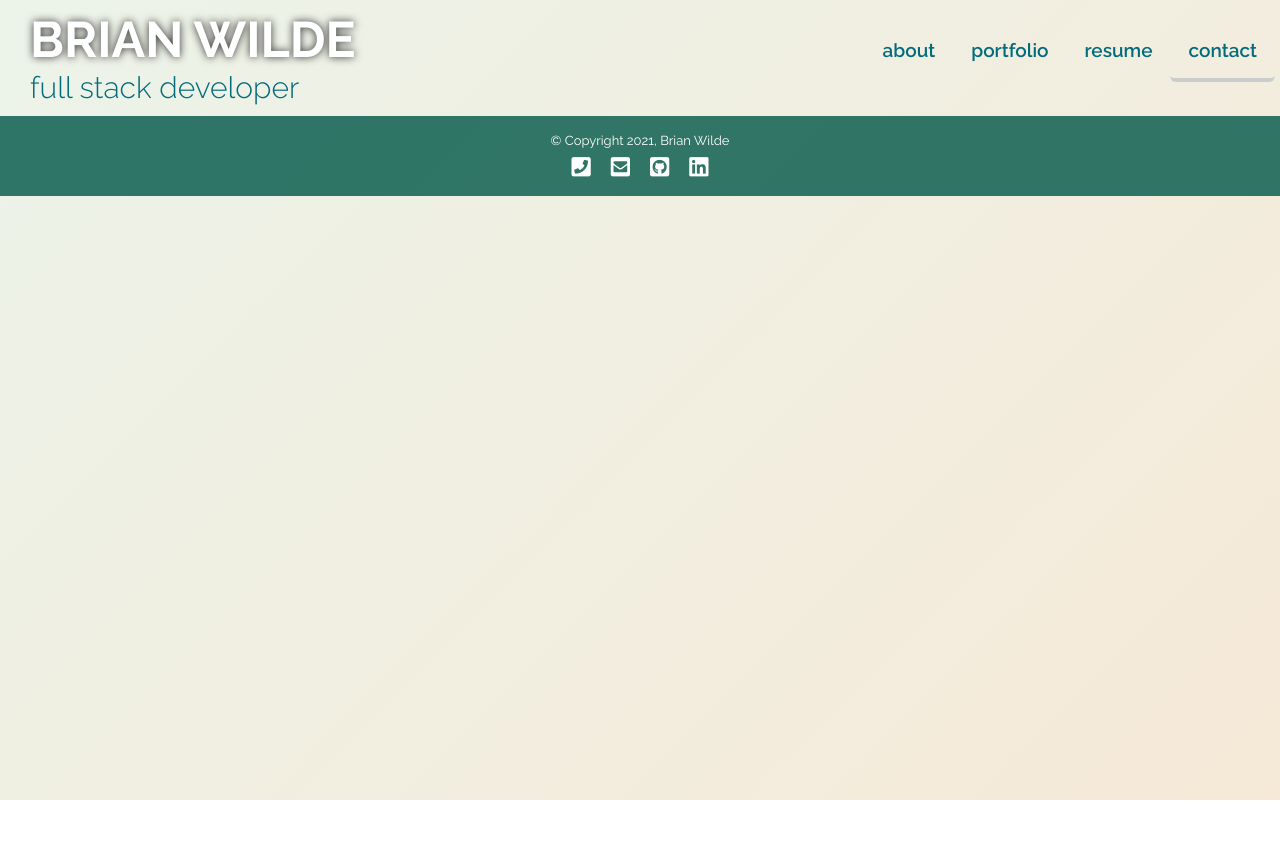
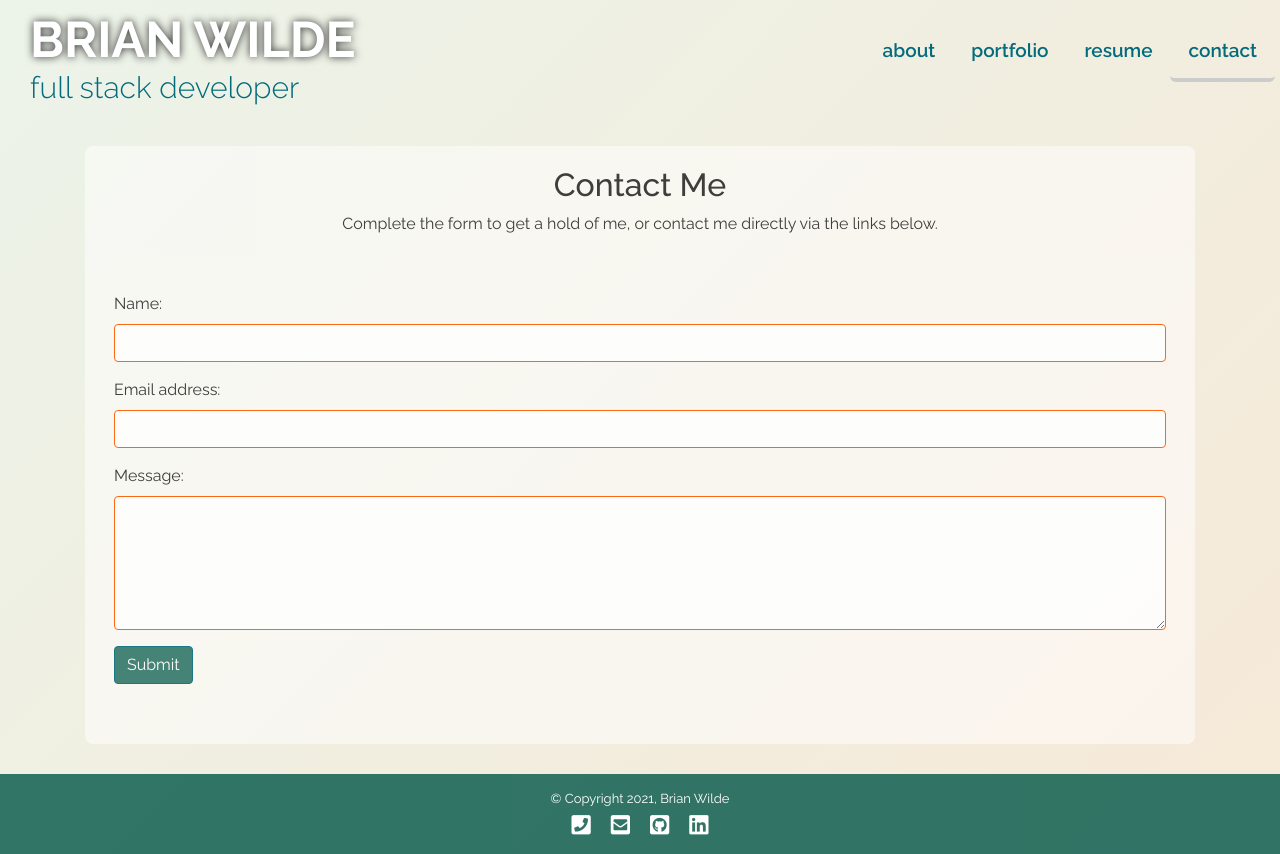
Before and after one commit to bgswilde/React-Portfolio-Wilde, a React (Create React App) app: page / in a window 1280 px wide. Both pictures are taken after a click on the element "contact". Before the commit the page ends 800 px from the top, so only its background shows below. Built offline with nearby package versions, Linux system fonts and the light colour scheme.

Commit message:
contact fields entered with validation, styled

```diff
--- a/public/assets/css/style.css
+++ b/public/assets/css/style.css
@@ -272,6 +272,23 @@ header nav ul li:hover {
     color: var(--secondary);
 }
 
+.contact-field {
+    border-color: var(--secondary);
+}
+
+.contact-btn {
+    background-color: var(--accent2);
+    border-color: var(--accent);
+    color: white;
+}
+
+.contact-btn:hover {
+    background-color: var(--secondary);
+    color: white;
+}
+
+
+
 /* BEGIN CONTACT/FOOTER SECTION STYLES */
 
 .footer {
--- a/src/App.js
+++ b/src/App.js
@@ -4,6 +4,7 @@ import About from "./components/About";
 import Footer from "./components/Footer";
 import Portfolio from "./components/Portfolio";
 import Resume from "./components/Resume";
+import Contact from "./components/Contact";
 
 
 function App() {
@@ -28,6 +29,7 @@ function App() {
             {currentPage.title === 'about' && <About />}
             {currentPage.title === 'portfolio' && <Portfolio />}
             {currentPage.title === 'resume' && <Resume />}
+            {currentPage.title === 'contact' && <Contact />}
           </div>
         </main>
         <Footer />
--- /dev/null
+++ b/src/components/Contact/index.js
@@ -0,0 +1,82 @@
+import React, { useState } from "react";
+import { validateEmail } from "../../utils/helpers";
+
+
+function Contact() {
+    const [errorMessage, setErrorMessage] = useState('');
+    const [formState, setFormState] = useState({ name: '', email: '', message: '' });
+    const { name, email, message } = formState;
+
+
+    function handleChange(e) {
+        if (e.target.name === 'email') {
+            const isValid = validateEmail(e.target.value);
+            console.log(isValid);
+
+            if (!isValid) {
+                setErrorMessage('Your email is invalid.');
+            } else {
+                setErrorMessage('');
+            }
+        } else {
+            if (!e.target.value.length) {
+                setErrorMessage(`${e.target.name} is required.`);
+            } else {
+                setErrorMessage('');
+            }
+        };
+
+        if (!errorMessage) {
+            setFormState({...formState, [e.target.name]: e.target.value });
+        }
+        console.log('errorMessage', errorMessage);
+    }
+
+    function handleSubmit(e) {
+        e.preventDefault();
+        console.log(formState)
+    }
+
+    return (
+        <section id='contact' className='content-block'>
+            <div className='row'>
+                <div className='col'>
+                    <h2 className='text-center'>Contact Me</h2>
+                </div>
+            </div>
+            <div className='row'>
+                <div className='col'>
+                    <p className='text-center'>Complete the form to get a hold of me, or contact me directly via the links below.</p>
+                </div>
+            </div>
+            <div className="card-resume my-3">
+                <div className='row'>
+                    <div className='col p-4'>
+                        <form id="contact-form" onSubmit={handleSubmit}>
+                            <div className="form-group">
+                                <label htmlFor="name">Name:</label>
+                                <input type="text" className='form-control contact-field' defaultValue={name} onBlur={handleChange} name="name" />
+                            </div>
+                            <div className="form-group">
+                                <label htmlFor="email">Email address:</label>
+                                <input type="text" className='form-control contact-field' defaultValue={email} onBlur={handleChange} name="email" />
+                            </div>
+                            <div className="form-group">
+                                <label htmlFor="message">Message:</label>
+                                <textarea name="message" className='form-control contact-field' defaultValue={message} onBlur={handleChange} rows="5" />
+                            </div>
+                            {errorMessage && (
+                                <div>
+                                    <p className="error-text">{errorMessage}</p>
+                                </div>
+                            )}
+                            <button type="submit" className="btn contact-btn">Submit</button>
+                        </form>
+                    </div>
+                </div>
+            </div>
+        </section>
+    )
+}
+
+export default Contact;
--- a/src/utils/helpers.js
+++ b/src/utils/helpers.js
@@ -1,3 +1,4 @@
-export function removeQuotes(string) {
-    return string.replaceAll('"', '');
+export function validateEmail(email) {
+    var re = /^(([^<>()[\]\\.,;:\s@"]+(\.[^<>()[\]\\.,;:\s@"]+)*)|(".+"))@((\[[0-9]{1,3}\.[0-9]{1,3}\.[0-9]{1,3}\.[0-9]{1,3}\])|(([a-zA-Z\-0-9]+\.)+[a-zA-Z]{2,}))$/;
+    return re.test(String(email).toLowerCase());
 }
```
